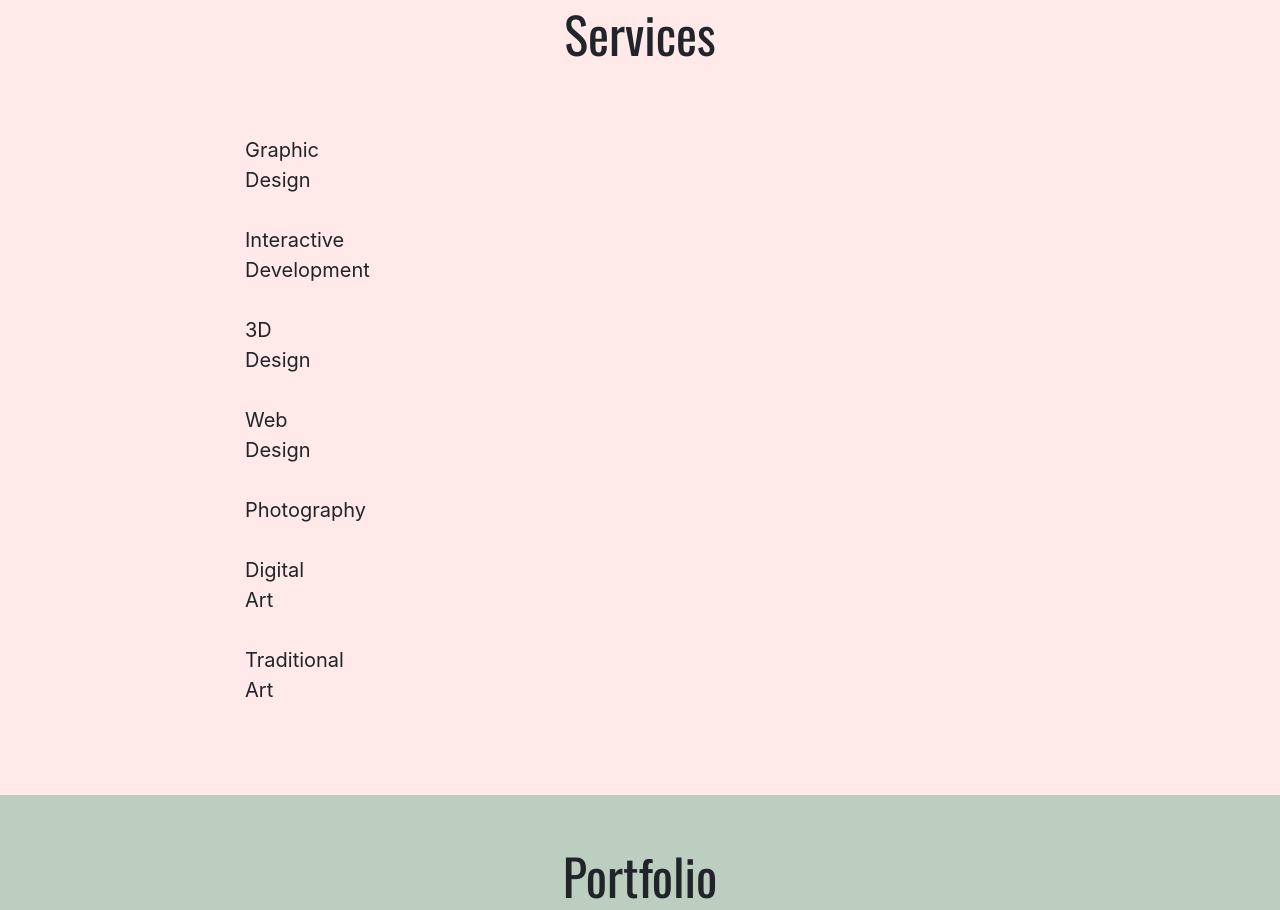
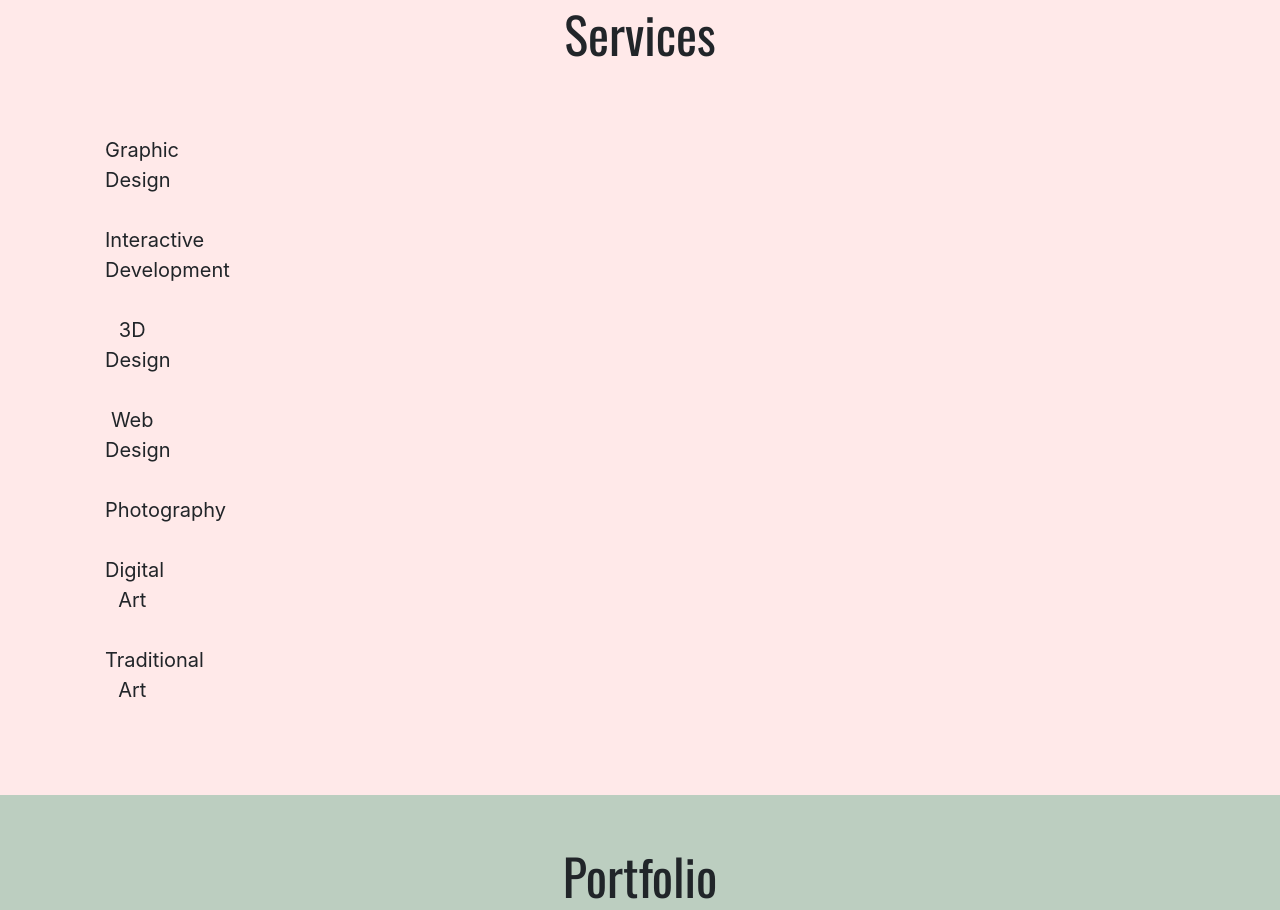
Before and after one commit to aisherwo/portfolio, a website: page index.html in a window 1280 px wide. Shown: the part 1437-2347 px from the top of the page. Drawn offline with nearby package versions, Linux system fonts and the light colour scheme.

Commit message:
Update index.html

```diff
--- a/index.html
+++ b/index.html
@@ -132,7 +132,7 @@
 					<img id="chris" class="img-fluid2" src="images/leaf.png" alt="">
 				<div>
 
-		<div class="col-lg-3 col-centered">
+		<div class="col-lg-4">
 		  <h2></h2>
 				<ul id="serviceslist" class="text-center">
 					<li>Graphic Design</li>
```
